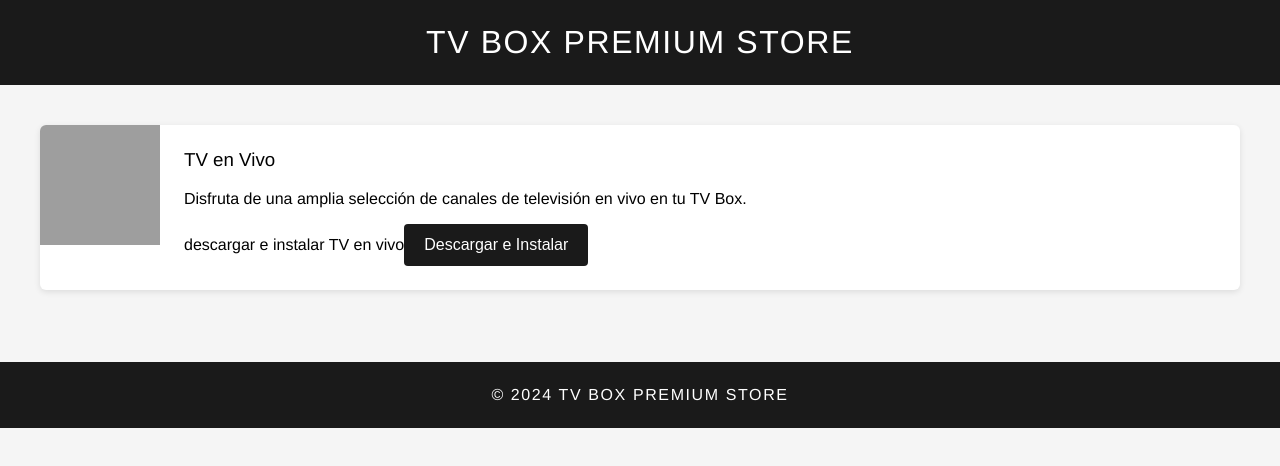
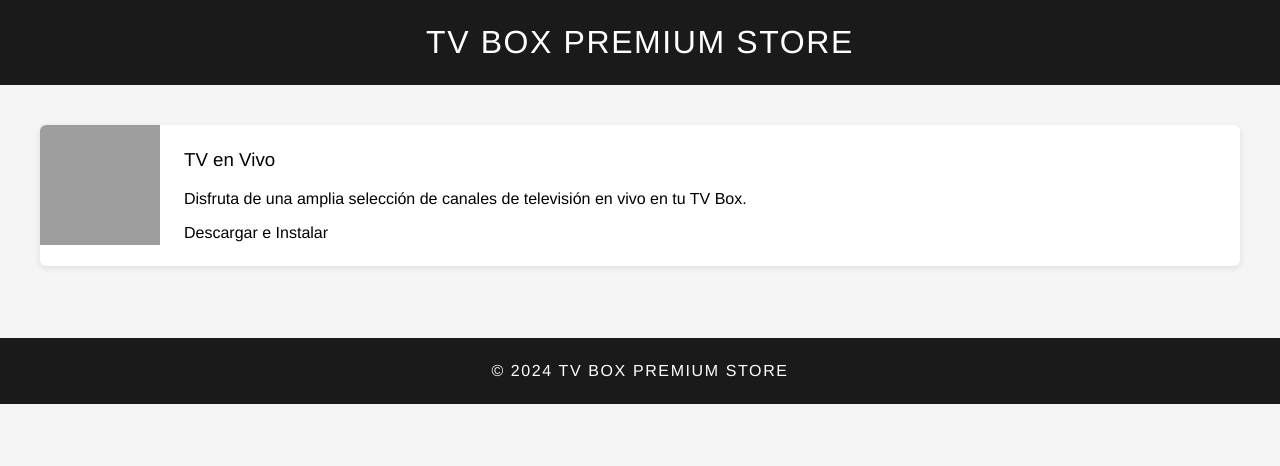
Before and after one commit to sissyblum/sissyblum.github.io, a plain HTML site: page index.html in a window 1280 px wide. Drawn offline with Linux system fonts and the light colour scheme; grey boxes are pictures that could not be loaded.

Commit message:
index.html

```diff
--- a/index.html
+++ b/index.html
@@ -98,7 +98,7 @@
         <h3>TV en Vivo</h3>
         <p>Disfruta de una amplia selección de canales de televisión en vivo en tu TV Box.</p>
         <a h ref="https://drive.google.com/uc?export=download&id=
-1-Nm3ZAG1CUuHmDq5jVF_i4upBi1DoD9e">descargar e instalar TV en vivo</a><button>Descargar e Instalar</button></a>
+1-Nm3ZAG1CUuHmDq5jVF_i4upBi1DoD9e"<button>Descargar e Instalar</button></a>
       </div>
     </div>
   </main>
```
